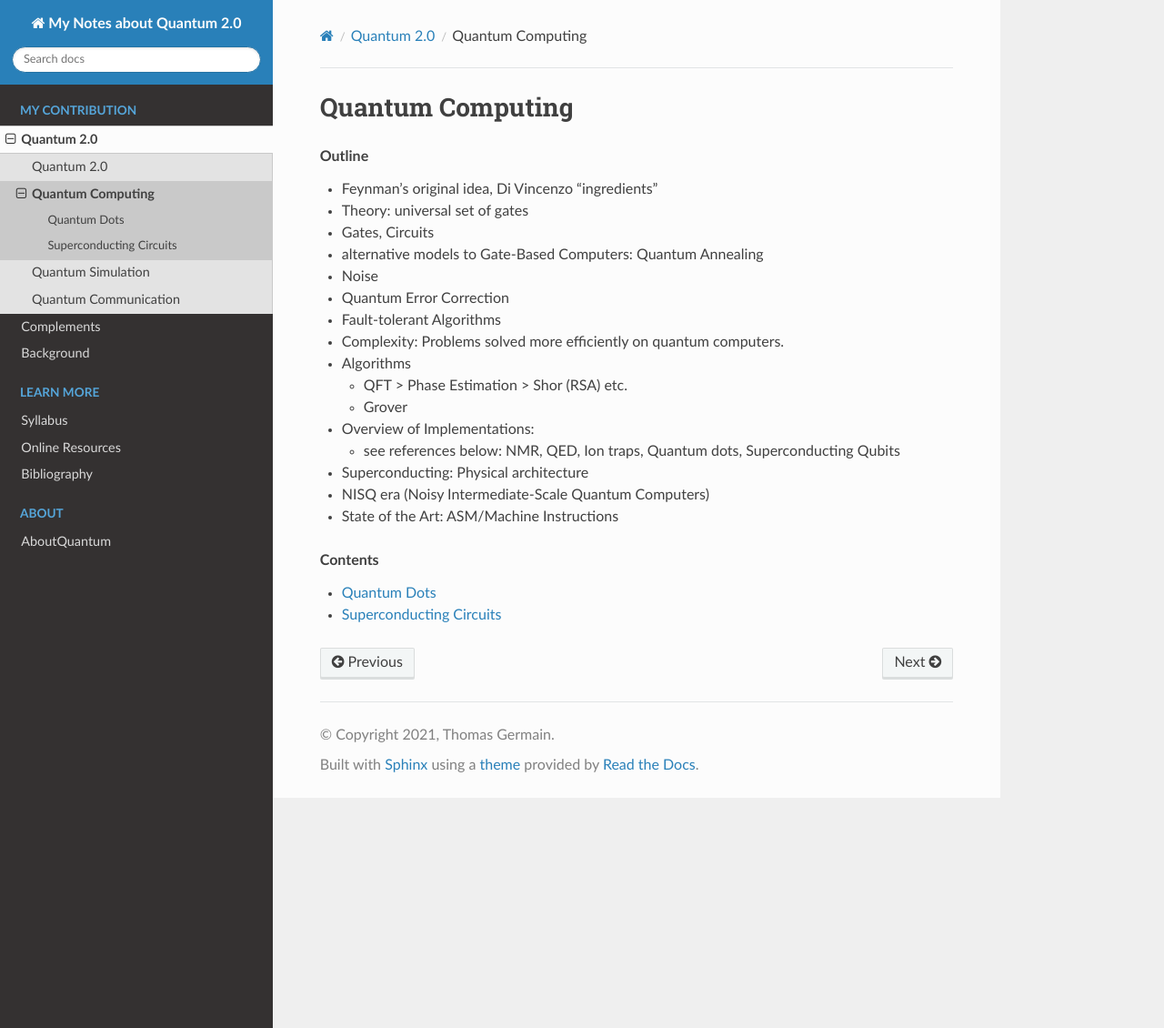
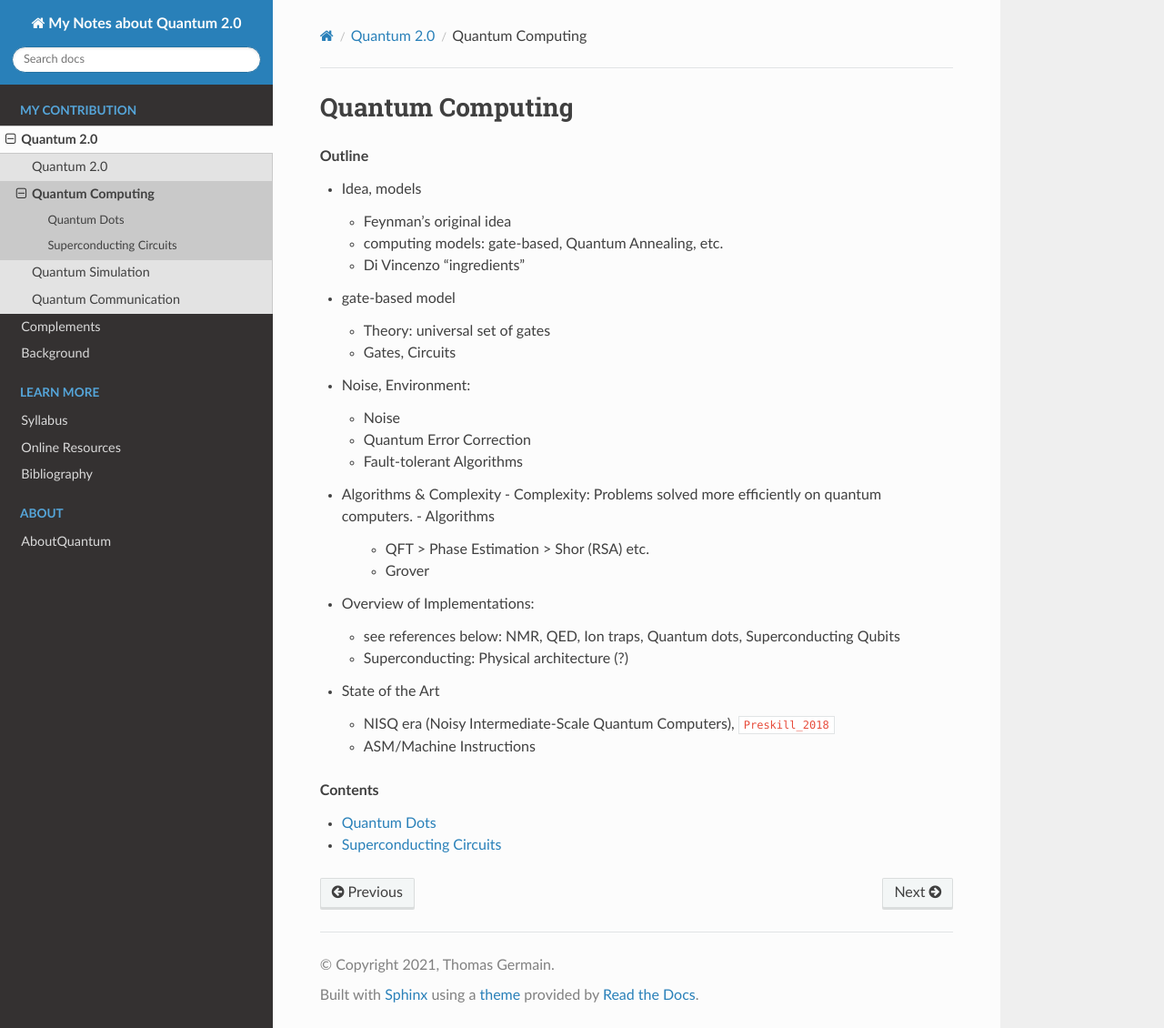
Before and after one commit to tomlqc/about-quantum, a Sphinx documentation site: the page built from source/intro/computing/index.rst, in a window 1280 px wide and 1130 px high. Shown: the whole window at 91% size. Built offline with Sphinx 7.4.7 and the Read the Docs theme 2.0.0, drawn with Linux system fonts in a browser that asks for light colours; cross-references to code outside the pages are shown as plain code.

Commit message:
Refined computing outline.

```diff
--- a/source/biblio/articles.bib
+++ b/source/biblio/articles.bib
@@ -196,6 +196,19 @@
   title = {Universal quantum logic in hot silicon qubits},
   journal = {Nature}
 }
+@article{Preskill_2018,
+  title = {Quantum {C}omputing in the {NISQ} era and beyond},
+  author = {Preskill, John},
+  year = {2018},
+  doi = {10.22331/q-2018-08-06-79},
+  eprint = {1801.00862v3},
+  journal = {{Quantum}},
+  issn = {2521-327X},
+  publisher = {{Verein zur F{\"{o}}rderung des Open Access Publizierens in den Quantenwissenschaften}},
+  volume = {2},
+  pages = {79},
+  month = aug
+}
 @article{Shalm_2015,
   title = {Strong Loophole-Free Test of Local Realism},
   author = {Shalm, Lynden K. and Meyer-Scott, Evan and Christensen, Bradley G. and others},
--- a/source/intro/computing/index.rst
+++ b/source/intro/computing/index.rst
@@ -5,31 +5,39 @@ Quantum Computing
 
 .. rubric:: Outline
 
-- Feynman's original idea, Di Vincenzo "ingredients"
+- Idea, models
 
-- Theory: universal set of gates
-- Gates, Circuits
-- alternative models to Gate-Based Computers: Quantum Annealing
+  - Feynman's original idea
+  - computing models: gate-based, Quantum Annealing, etc.
+  - Di Vincenzo "ingredients"
 
-- Noise
-- Quantum Error Correction
-- Fault-tolerant Algorithms
+- gate-based model
 
+  - Theory: universal set of gates
+  - Gates, Circuits
 
-- Complexity: Problems solved more efficiently on quantum computers.
-- Algorithms
+- Noise, Environment:
 
-  * QFT > Phase Estimation > Shor (RSA) etc.
-  * Grover
+  - Noise
+  - Quantum Error Correction
+  - Fault-tolerant Algorithms
 
+- Algorithms & Complexity
+  - Complexity: Problems solved more efficiently on quantum computers.
+  - Algorithms
+
+    * QFT > Phase Estimation > Shor (RSA) etc.
+    * Grover
 
 - Overview of Implementations:
 
   * see references below: NMR, QED, Ion traps, Quantum dots, Superconducting Qubits
+  * Superconducting: Physical architecture (?)
 
-- Superconducting: Physical architecture
-- NISQ era (Noisy Intermediate-Scale Quantum Computers)
-- State of the Art: ASM/Machine Instructions
+- State of the Art
+
+  - NISQ era (Noisy Intermediate-Scale Quantum Computers), :cite:`Preskill_2018`
+  - ASM/Machine Instructions
 
 .. rubric:: Contents
 
--- a/source/intro/quantum2/revolution.rst
+++ b/source/intro/quantum2/revolution.rst
@@ -17,3 +17,5 @@ Quantum 2.0
 - "Devices exploiting quantum weirdness"
 - (especially superposition, entanglement)
 - Quantum Computing/Simulation, Quantum Communication/Cryptography
+
+Perpectives: What for? What to expect?
```
